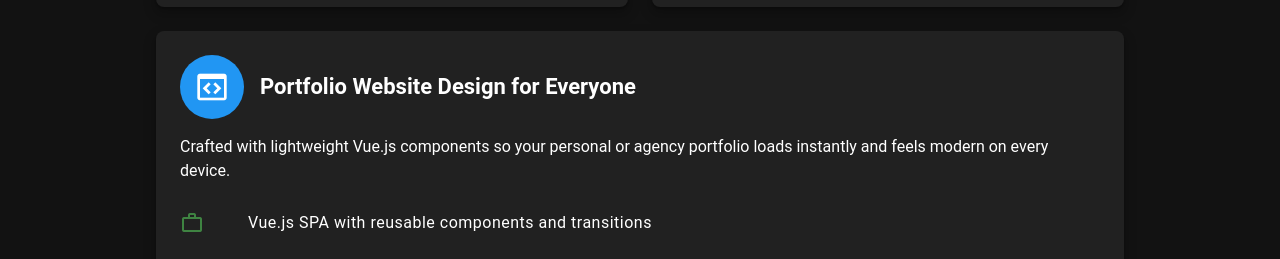
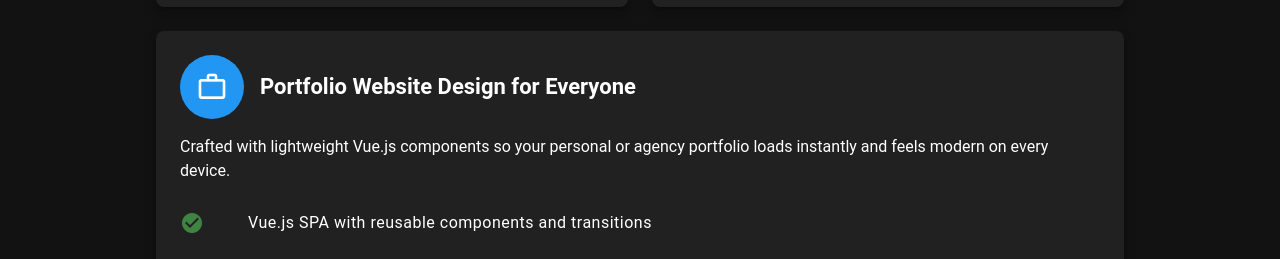
Before and after one commit to cmtliton/AssisThem-Portfolio, a Nuxt app: page /services in a window 1280 px wide. Shown: the part 676-935 px from the top of the page. Built offline with nearby package versions, Linux system fonts and the light colour scheme.

Commit message:
first commit

```diff
--- a/app/components/AppFooter.vue
+++ b/app/components/AppFooter.vue
@@ -114,7 +114,7 @@
         <v-row class="border-t-thin">
           <v-col cols="12" md="6">
             <p class="text-medium-emphasis text-center">
-              Ready to collaborate? <strong>Call:</strong> +880 1728-493546 · +880 1711-034299
+              Ready to collaborate? <strong>Call:</strong> +880 1515-650818
             </p>
           </v-col>
           <v-col cols="12" md="6">
--- a/app/pages/services.vue
+++ b/app/pages/services.vue
@@ -120,7 +120,7 @@
                 class="mr-4"
               >
                 <v-icon
-                  icon="mdi-application-brackets-outline"
+                  icon="mdi-briefcase-outline"
                   size="32"
                   color="white"
                 ></v-icon>
@@ -140,7 +140,7 @@
               >
                 <template v-slot:prepend>
                   <v-icon
-                    icon="mdi-briefcase-outline"
+                    icon="mdi-check-circle"
                     color="success"
                     class="mr-3"
                   ></v-icon>
```
